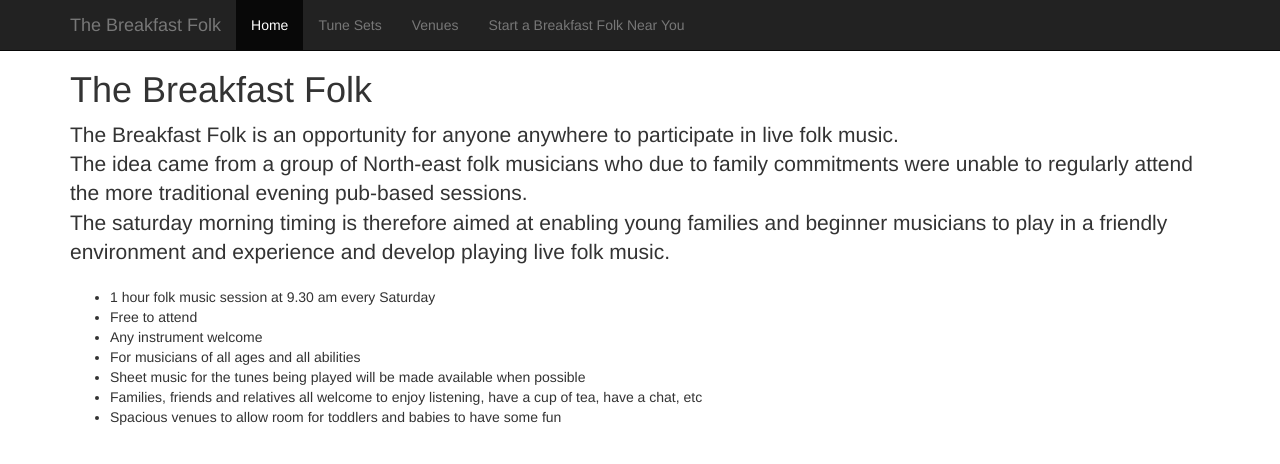
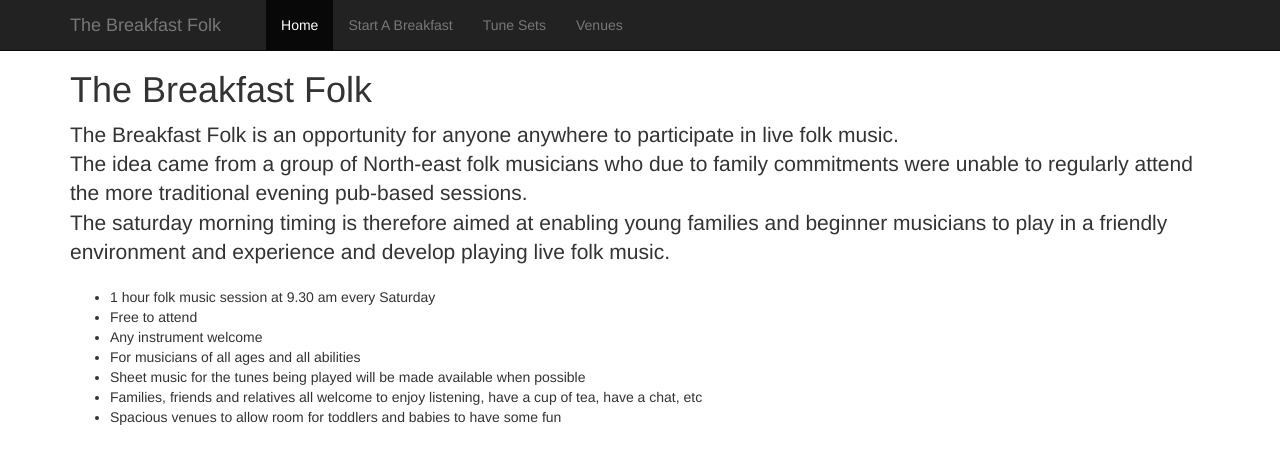
Before and after one commit to thebreakfastfolk/thebreakfastfolk.github.io, a Jekyll site: the page built from index.html, in a window 1280 px wide. Shown: the top 464 px of the page. Built offline with Jekyll 4.4.1, drawn with Linux system fonts in a browser that asks for light colours.

Commit message:
do navigation in jekyll by iterating over pages. Unfortunately they are in the wrong order.

```diff
--- a/_layouts/default.html
+++ b/_layouts/default.html
@@ -45,20 +45,20 @@
 
 
             <ul class="nav navbar-nav">
+
+                {% for node in site.pages %}
+
+                {% if page.url == node.url %}
                 <li class="active">
-                    <a href="/">Home</a>
+
+                    {% else %}
+                <li>
+                    {% endif %}
+                    <a href="{{node.url}}">{{node.title}}</a>
                 </li>
-                <li>
-                    <a href="/tune_sets">Tune Sets</a>
-                </li>
-                <li>
-                    <a href="/venues">Venues</a>
-                </li>
-                <li>
-                    <a href="/start_a_breakfast">
-                        Start a Breakfast Folk Near You
-                    </a>
-                </li>
+
+                {% endfor %}
+
             </ul>
         </div>
         <!--/.nav-collapse -->
```
